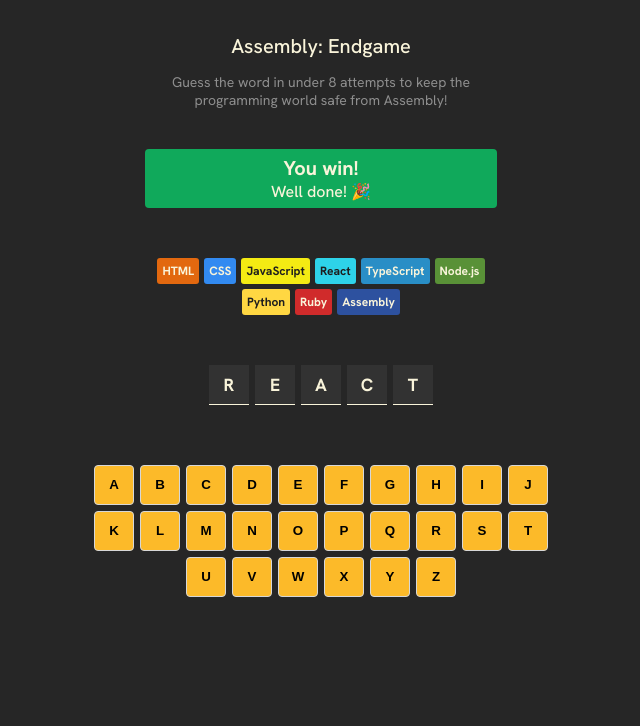
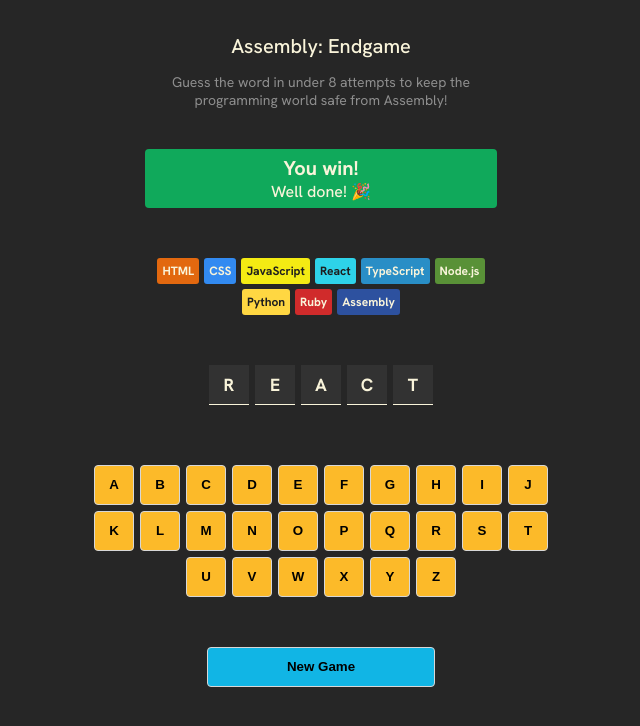
Before and after one commit to glekaa/assembly-endgame, a React (Vite) app: page / in a window 1280 px wide. Shown: the top 726 px of the page, without its empty margins (319-959 px from the left). Built offline with nearby package versions, Linux system fonts and the light colour scheme.

Commit message:
feat: add new game button

```diff
--- a/src/App.tsx
+++ b/src/App.tsx
@@ -48,6 +48,9 @@
             <section className="keyboard">
                 {keyboardElements}
             </section>
+            <button className="new-game">
+                New Game
+            </button>
         </main>
     )
 }
--- a/src/index.css
+++ b/src/index.css
@@ -99,6 +99,7 @@
   justify-content: center;
   gap: 6px;
   max-width: 480px;
+  margin-bottom: 50px;
 }
 
 .keyboard > button {
@@ -110,3 +111,14 @@
   background-color: #FCBA29;
   cursor: pointer;
 }
+
+.new-game {
+  font-weight: 600;
+  display: block;
+  margin-inline: auto;
+  width: 228px;
+  height: 40px;
+  background-color: #11B5E5;
+  border-radius: 4px;
+  border: #D7D7D7 1px solid;
+}
```
